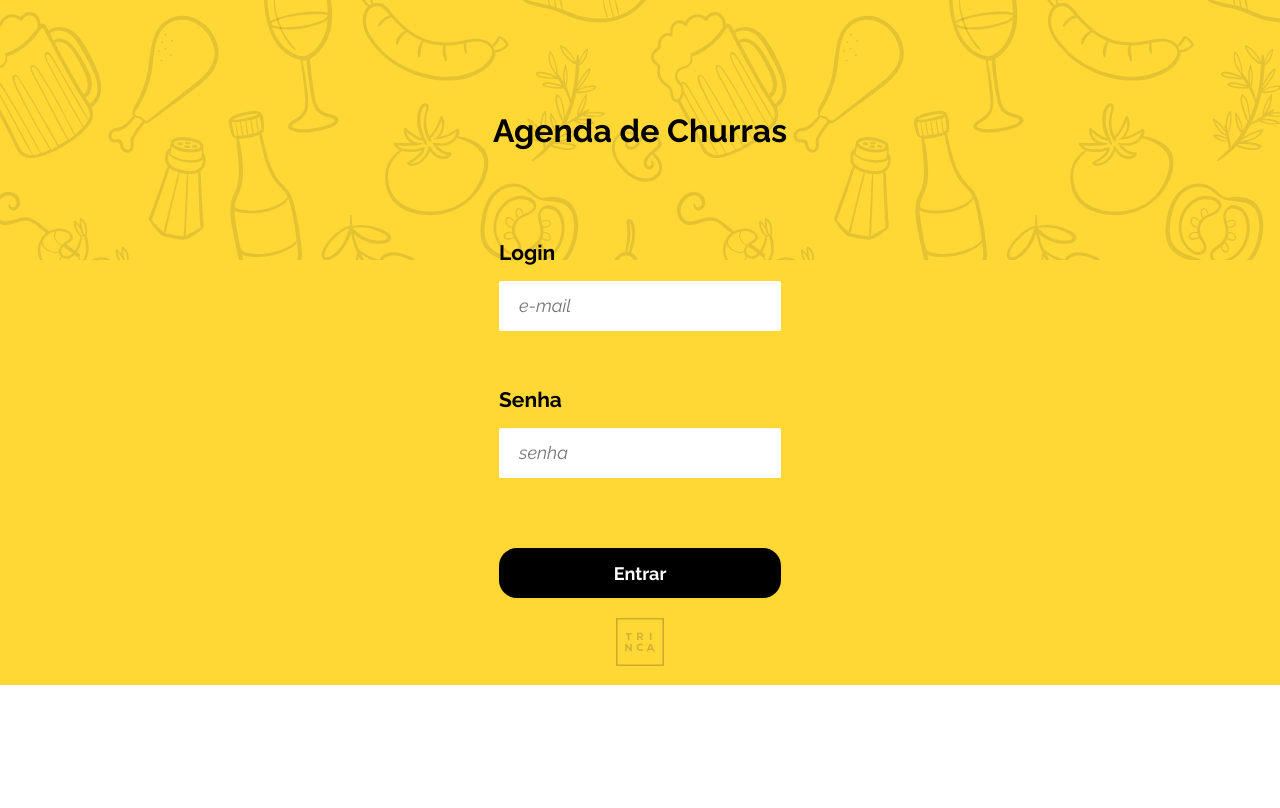
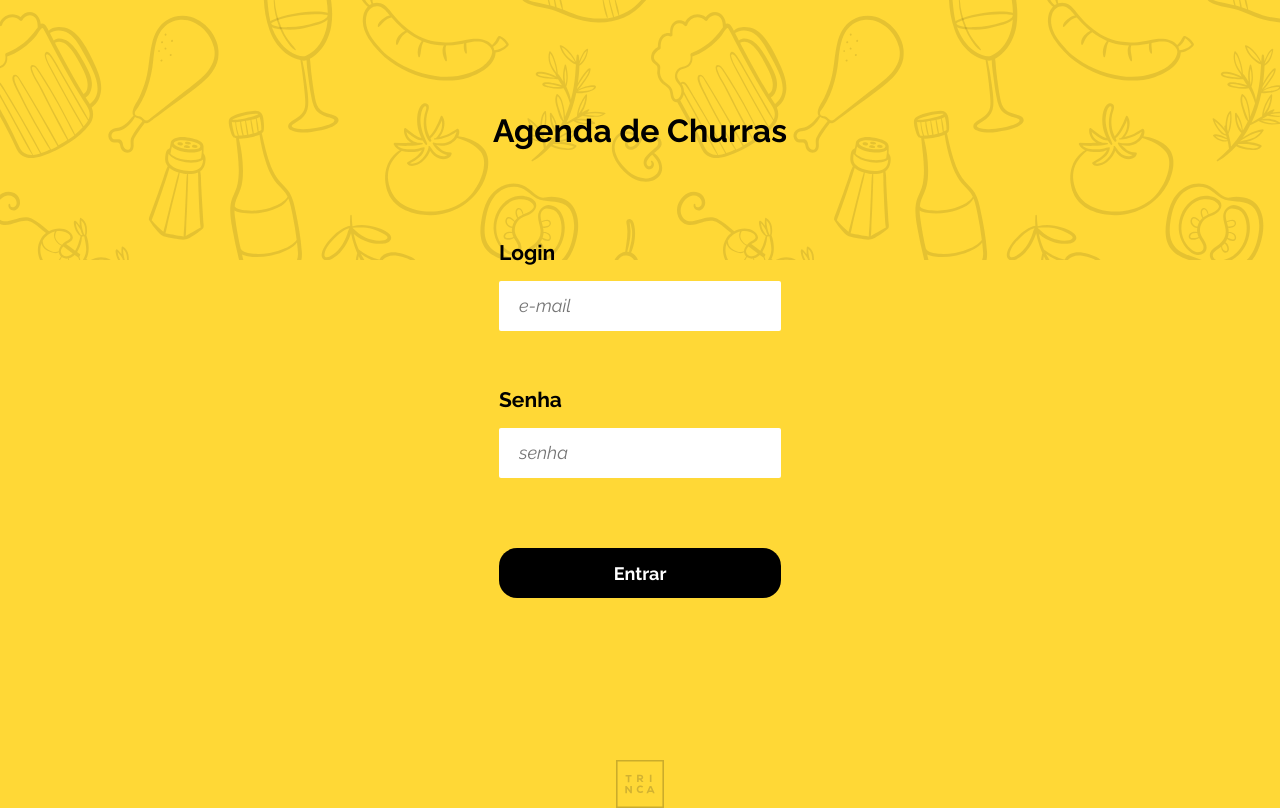
Before and after one commit to rodrigovellinho/ChurrasTrinca, a React (Create React App) app: page / in a window 1280 px wide. Built offline with nearby package versions, Linux system fonts and the light colour scheme; a web font is replaced by a local one.

Commit message:
Ajustes logo Login

```diff
--- a/src/pages/Login/index.tsx
+++ b/src/pages/Login/index.tsx
@@ -38,6 +38,7 @@ export default function Login() {
   });
 
   return (
+    <>
       <LoginContainer>
         <LoginBox>
           <Formik
@@ -98,10 +99,10 @@ export default function Login() {
             )}
           </Formik>
         </LoginBox>
-
+      </LoginContainer>
       <LoginFooterContainer>
         <Footer />
       </LoginFooterContainer>
-    </LoginContainer>
+    </>
   );
 }
--- a/src/pages/Login/styles.ts
+++ b/src/pages/Login/styles.ts
@@ -7,12 +7,13 @@ export const LoginContainer = styled.div`
   flex-direction: column;
   align-items: center;
   width: 100%;
+  height: calc(100vh - 300px);
 `;
 
 export const LoginBox = styled.div`
   margin-top: -20px;
   z-index: 1000;
-  min-height: 300px;
+
 `;
 
 export const FormBox = styled.div`
@@ -21,7 +22,6 @@ export const FormBox = styled.div`
   justify-content: flex-start;
   align-items: flex-start;
   padding-bottom: 25px;
-
 
   input {
     width: 282px;
@@ -121,5 +121,7 @@ export const LoginButton = styled.button`
 `;
 
 export const LoginFooterContainer = styled.div`
-  padding: 20px 0 15px 0;
+  background: ${(props) => props.theme["yellow-100"]};
+  display: flex;
+  justify-content: center;
 `;
```
Lines whose indentation alone changed are shown as unchanged.
